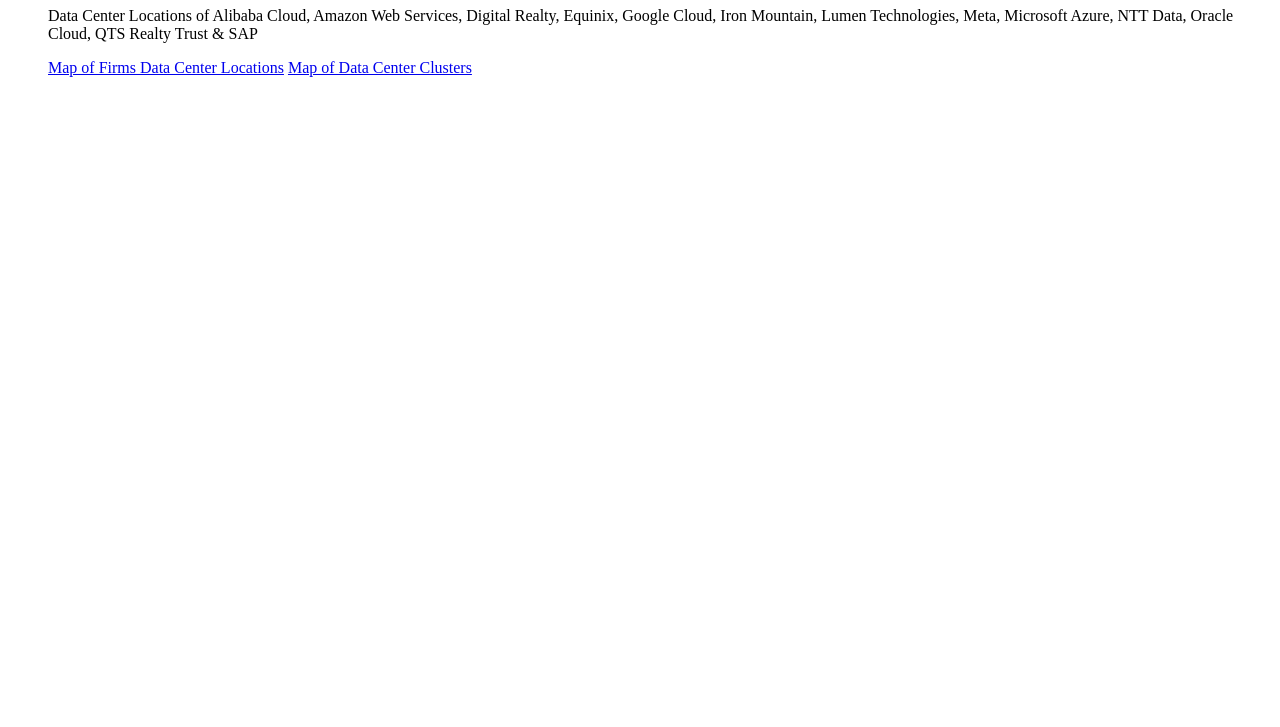
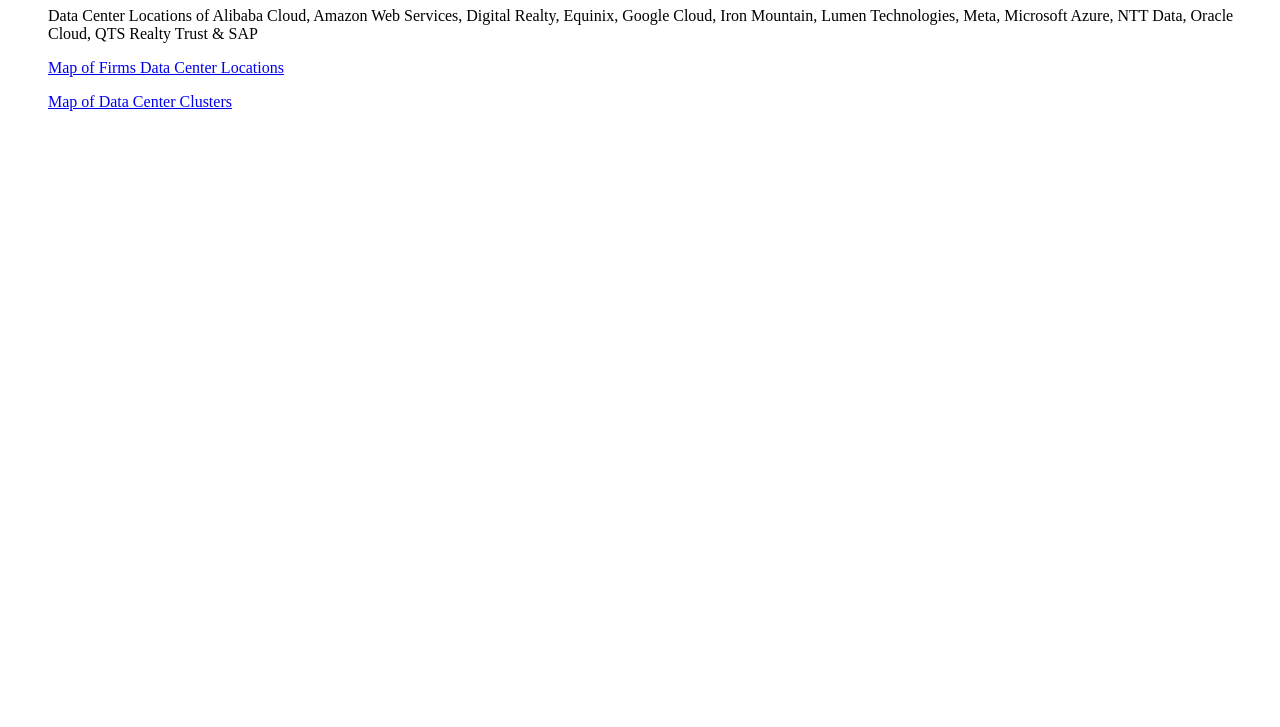
Before and after one commit to davrehm/data_center_locations, a plain HTML site: page index.html in a window 1280 px wide. Shown: the part 73-800 px from the top of the page. Drawn offline with Linux system fonts and the light colour scheme.

Commit message:
Update index.html

```diff
--- a/index.html
+++ b/index.html
@@ -7,8 +7,8 @@
     <h1>Data Center Maps</h1>
     <ul>
     <p>Data Center Locations of Alibaba Cloud, Amazon Web Services, Digital Realty, Equinix, Google Cloud, Iron Mountain, Lumen Technologies, Meta, Microsoft Azure, NTT Data, Oracle Cloud, QTS Realty Trust & SAP</p>
-    <a href="fast_marker_cluster_map.html">Map of Firms Data Center Locations</a>
-    <a href="marker_cluster_map.html">Map of Data Center Clusters</a>
+    <p><a href="fast_marker_cluster_map.html">Map of Firms Data Center Locations</a></p>
+    <p><a href="marker_cluster_map.html">Map of Data Center Clusters</a></p>
     </ul>
 </body>
 </html>
```
